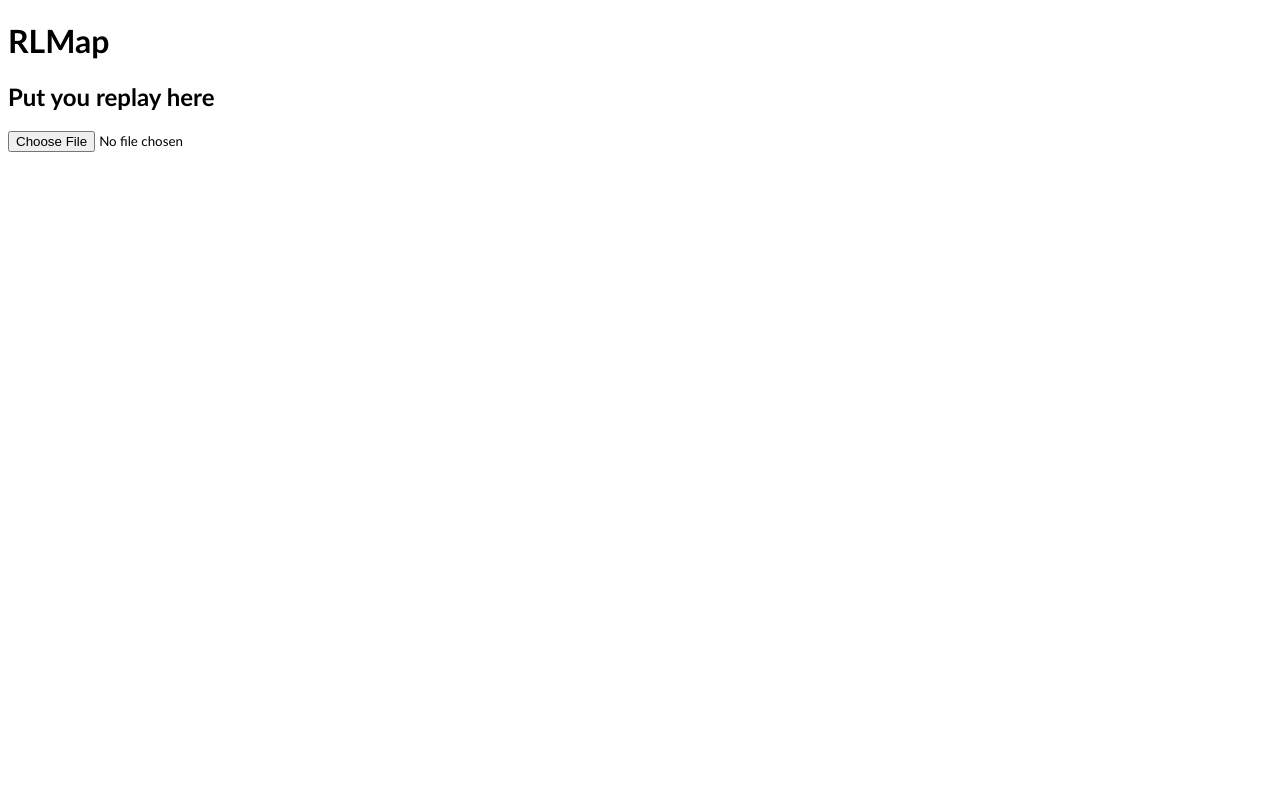
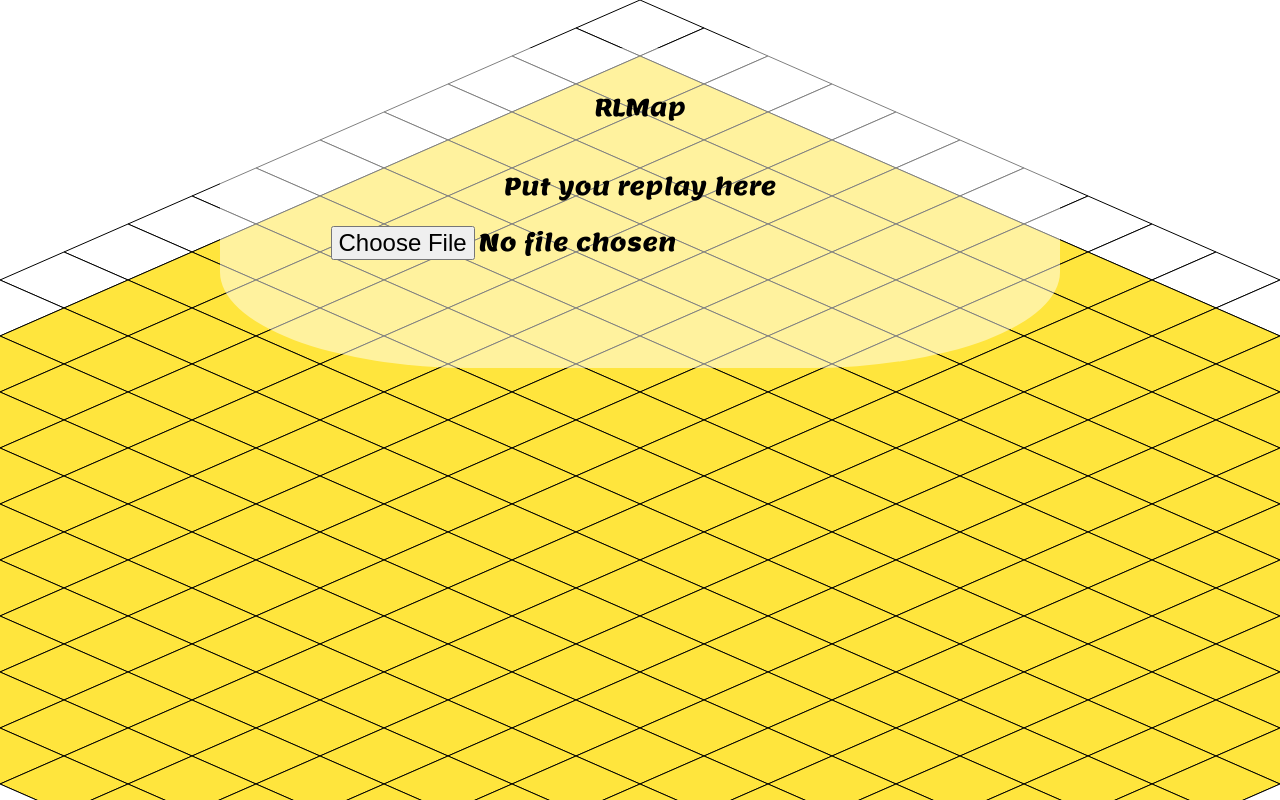
Before and after one commit to ZakariaZair/RLMap, an Angular app in the folder client/: page /home in a window 1280 px wide. Built offline with nearby package versions, Linux system fonts and the light colour scheme.

Commit message:
added custom background with main feature over

```diff
--- a/client/src/app/pages/main-page/main-page.component.html
+++ b/client/src/app/pages/main-page/main-page.component.html
@@ -1,7 +1,10 @@
-<div>
+<div class="main-container">
+    <div class="game-container">
+      <canvas #gameCanvas></canvas>
+    </div>
     <div class="head-container">
-        <h1>RLMap</h1>
-        <h2>Put you replay here</h2>
-        <input type="file" />
+      <p>RLMap</p>
+      <p>Put you replay here</p>
+      <input type="file" />
     </div>
-</div>
+  </div>
--- a/client/src/app/pages/main-page/main-page.component.scss
+++ b/client/src/app/pages/main-page/main-page.component.scss
@@ -1,8 +1,41 @@
+.main-container {
+    position: relative;
+    min-height: 50vh;
+    display: flex;
+    justify-content: center;
+    align-items: center;
+}
+
+.game-container {
+    position: fixed;
+    top: 0;
+    left: 0;
+    width: 100%;
+    height: 100%;
+    overflow: hidden;
+    z-index: -1;
+}
+
+#gameCanvas {
+    position: absolute;
+    width: 100%;
+    height: 100%;
+}
+
 .head-container {
-    grid-template-rows: auto;
+    display: flex;
+    flex-direction: column;
+    align-items: center;
+    justify-content: flex-start;
+    padding: 20px;
+    width: 800px;
+    height: 280px;
+    background-color: rgba(255, 255, 255, 0.5);
+    border-radius: 30%;
+    z-index: 1;
 }
 
 .head-container * {
-    grid-column: 3;
-    font-family: 'Gill Sans', 'Gill Sans MT', Calibri, 'Trebuchet MS', sans-serif;
+    font-family: 'Lemon', cursive;
+    font-size: 150%
 }
--- a/client/src/app/pages/main-page/main-page.component.ts
+++ b/client/src/app/pages/main-page/main-page.component.ts
@@ -1,10 +1,102 @@
-import { Component } from '@angular/core';
+import { AfterViewChecked, AfterViewInit, Component, ElementRef, HostListener, OnDestroy, OnInit, ViewChild } from '@angular/core';
 
 @Component({
   selector: 'app-main-page',
   templateUrl: './main-page.component.html',
   styleUrls: ['./main-page.component.scss']
 })
-export class MainPageComponent {
+export class MainPageComponent implements OnInit, OnDestroy {
+  @ViewChild('gameCanvas', { static: true }) gameCanvas!: ElementRef<HTMLCanvasElement>;
 
+  private ctx!: CanvasRenderingContext2D;
+  private tileSizeX = 128;
+  private tileSizeY = 112;
+  private mapWidth = 20;
+  private mapHeight = 20;
+  private characterX = 0;
+  private characterY = 0;
+  private animationFrameId: number = 0;
+  private characterImage!: HTMLImageElement;
+
+  constructor() {}
+
+  @HostListener('window:keydown', ['$event'])
+    keyboardEvent(event: KeyboardEvent) {
+      this.handleKeyDown(event);
+    }
+
+
+    ngOnInit(): void {
+      this.ctx = this.gameCanvas.nativeElement.getContext('2d') as CanvasRenderingContext2D;
+      this.loadCharacterImage();
+      this.gameLoop();
+      document.addEventListener('keydown', this.handleKeyDown);
+      this.updateCanvasSize();
+    }
+
+    loadCharacterImage(): void {
+      this.characterImage = new Image();
+      this.characterImage.src = './assets/soccer_ball.png';
+      this.characterImage.onload = () => {
+        this.gameLoop();
+      };
+    }
+
+
+  gameLoop = () => {
+    if (!this.ctx || !this.gameCanvas) return;
+    this.ctx.clearRect(0, 0, this.gameCanvas.nativeElement.width, this.gameCanvas.nativeElement.height);
+
+
+    for (let y = 0; y < this.mapHeight; y++) {
+      for (let x = 0; x < this.mapWidth; x++) {
+        const screenX = (x - y) * this.tileSizeX / 2 + this.gameCanvas.nativeElement.width / 2;
+        const screenY = (x + y) * this.tileSizeY / 4;
+
+        this.ctx.beginPath();
+        this.ctx.moveTo(screenX, screenY);
+        this.ctx.lineTo(screenX + this.tileSizeX / 2, screenY + this.tileSizeY / 4);
+        this.ctx.lineTo(screenX, screenY + this.tileSizeY / 2);
+        this.ctx.lineTo(screenX - this.tileSizeX / 2, screenY + this.tileSizeY / 4);
+        this.ctx.closePath();
+        this.ctx.fillStyle = '#FFE53D';
+        if(x === 0 || y === 0 || x === this.mapWidth - 1 || y === this.mapHeight - 1) {
+          this.ctx.fillStyle = '#ffffff';
+        }
+        this.ctx.fill();
+        this.ctx.stroke();
+      }
+    }
+
+    const characterScreenX = (this.characterX - this.characterY) * this.tileSizeY / 2 + this.gameCanvas.nativeElement.width / 2;
+    const characterScreenY = (this.characterX + this.characterY) * this.tileSizeX / 4 - this.tileSizeY / 2;
+    this.ctx.drawImage(this.characterImage, characterScreenX, characterScreenY, this.tileSizeX / 2, this.tileSizeY / 2);
+
+    this.animationFrameId = requestAnimationFrame(this.gameLoop);
+  };
+
+  handleKeyDown = (event: KeyboardEvent) => {
+    if (event.code === 'ArrowUp' && this.characterY > 0) {
+      this.characterY--;
+    } else if (event.code === 'ArrowDown' && this.characterY < this.mapHeight - 1) {
+      this.characterY++;
+    } else if (event.code === 'ArrowLeft' && this.characterX > 0) {
+      this.characterX--;
+    } else if (event.code === 'ArrowRight' && this.characterX < this.mapWidth - 1) {
+      this.characterX++;
+    }
+  };
+
+  updateCanvasSize() {
+    if (!this.gameCanvas) return;
+
+    const canvas = this.gameCanvas.nativeElement;
+    canvas.width = window.innerWidth;
+    canvas.height = window.innerHeight;
+  }
+
+  ngOnDestroy(): void {
+    cancelAnimationFrame(this.animationFrameId);
+    document.removeEventListener('keydown', this.handleKeyDown);
+  }
 }
--- a/client/src/index.html
+++ b/client/src/index.html
@@ -6,6 +6,9 @@
   <base href="/">
   <meta name="viewport" content="width=device-width, initial-scale=1">
   <link rel="icon" type="image/x-icon" href="favicon.ico">
+  <link rel="preconnect" href="https://fonts.googleapis.com">
+  <link rel="preconnect" href="https://fonts.gstatic.com" crossorigin>
+  <link href="https://fonts.googleapis.com/css2?family=Lemon&display=swap" rel="stylesheet">
 </head>
 <body>
   <app-root></app-root>
```
Also changed, not shown: client/src/assets/soccer_ball.png (added).
